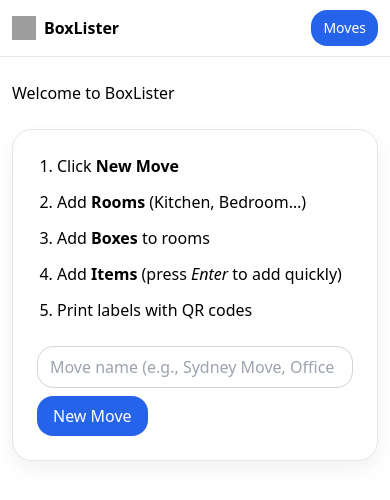
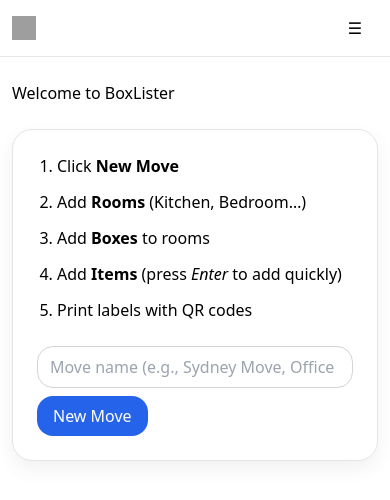
Before and after one commit to digiprofits/boxlisttest, a React (Vite) app: page / in a window 390 px wide. Shown: the top 500 px of the page. Built offline with nearby package versions, Linux system fonts and the light colour scheme; grey boxes are pictures that could not be loaded.

Commit message:
Update TopBar.tsx

```diff
--- a/src/components/TopBar.tsx
+++ b/src/components/TopBar.tsx
@@ -1,14 +1,16 @@
+import { useState } from 'react';
 import { Link, NavLink } from 'react-router-dom';
 import { useUI } from '@/store';
 
-function Tab({ to, children, end = false }: { to: string; children: React.ReactNode; end?: boolean }) {
+function Tab({ to, children, end = false, onClick }: { to: string; children: React.ReactNode; end?: boolean; onClick?: () => void }) {
   return (
     <NavLink
       to={to}
       end={end}
       className={({ isActive }) =>
-        `tab whitespace-nowrap ${isActive ? 'tab-active' : ''}`
+        `px-3 py-2 rounded-md text-sm font-medium ${isActive ? 'bg-neutral-100' : 'hover:bg-neutral-50'}`
       }
+      onClick={onClick}
     >
       {children}
     </NavLink>
@@ -18,28 +20,51 @@ function Tab({ to, children, end = false }: { to: string; children: React.ReactN
 export default function TopBar() {
   const { currentMoveId } = useUI();
   const moveForLinks = currentMoveId || undefined;
+  const [open, setOpen] = useState(false);
+
+  const Tabs = ({ onItem }: { onItem?: () => void }) => (
+    <>
+      <Tab to="/" end onClick={onItem}>Moves</Tab>
+      {moveForLinks && (
+        <>
+          <Tab to={`/moves/${moveForLinks}/rooms`} onClick={onItem}>Rooms</Tab>
+          <Tab to={`/moves/${moveForLinks}/boxes`} onClick={onItem}>Boxes</Tab>
+          <Tab to={`/moves/${moveForLinks}/search`} onClick={onItem}>Search</Tab>
+          <Tab to={`/moves/${moveForLinks}/settings`} onClick={onItem}>Settings</Tab>
+        </>
+      )}
+    </>
+  );
 
   return (
     <header className="border-b bg-white">
       <div className="mx-auto max-w-6xl px-3 sm:px-4">
-        <div className="h-14 flex items-center justify-between gap-3">
+        <div className="h-14 flex items-center justify-between">
           <Link to="/" className="flex items-center gap-2 font-semibold shrink-0">
             <img src="/logo.svg" alt="BoxLister" className="h-6 w-6" />
-            <span className="leading-none">BoxLister</span>
+            {/* Removed wordmark to free space */}
           </Link>
 
-          {/* scrollable nav on mobile to avoid clipping */}
-          <nav className="flex items-center gap-2 overflow-x-auto no-scrollbar">
-            <Tab to="/" end>Moves</Tab>
-            {moveForLinks && (
-              <>
-                <Tab to={`/moves/${moveForLinks}/rooms`}>Rooms</Tab>
-                <Tab to={`/moves/${moveForLinks}/boxes`}>Boxes</Tab>
-                <Tab to={`/moves/${moveForLinks}/search`}>Search</Tab>
-                <Tab to={`/moves/${moveForLinks}/settings`}>Settings</Tab>
-              </>
+          {/* Desktop nav */}
+          <nav className="hidden md:flex items-center gap-1">
+            <Tabs />
+          </nav>
+
+          {/* Mobile hamburger */}
+          <div className="md:hidden relative">
+            <button
+              className="btn btn-ghost"
+              aria-label="Open menu"
+              onClick={() => setOpen((v) => !v)}
+            >
+              ☰
+            </button>
+            {open && (
+              <div className="absolute right-0 mt-2 w-48 rounded-md border bg-white shadow-md p-2 z-50">
+                <Tabs onItem={() => setOpen(false)} />
+              </div>
             )}
-          </nav>
+          </div>
         </div>
       </div>
     </header>
```
